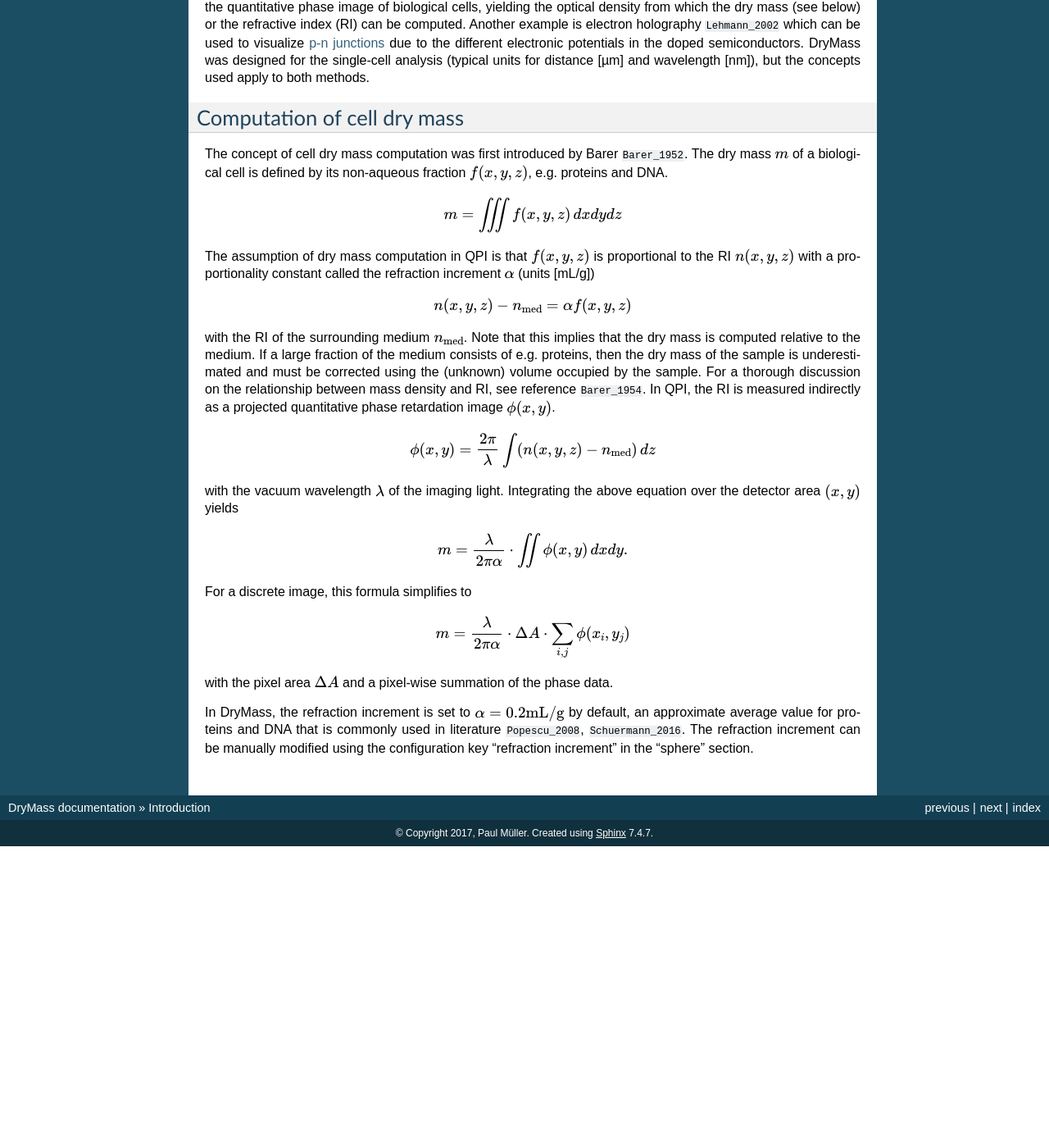
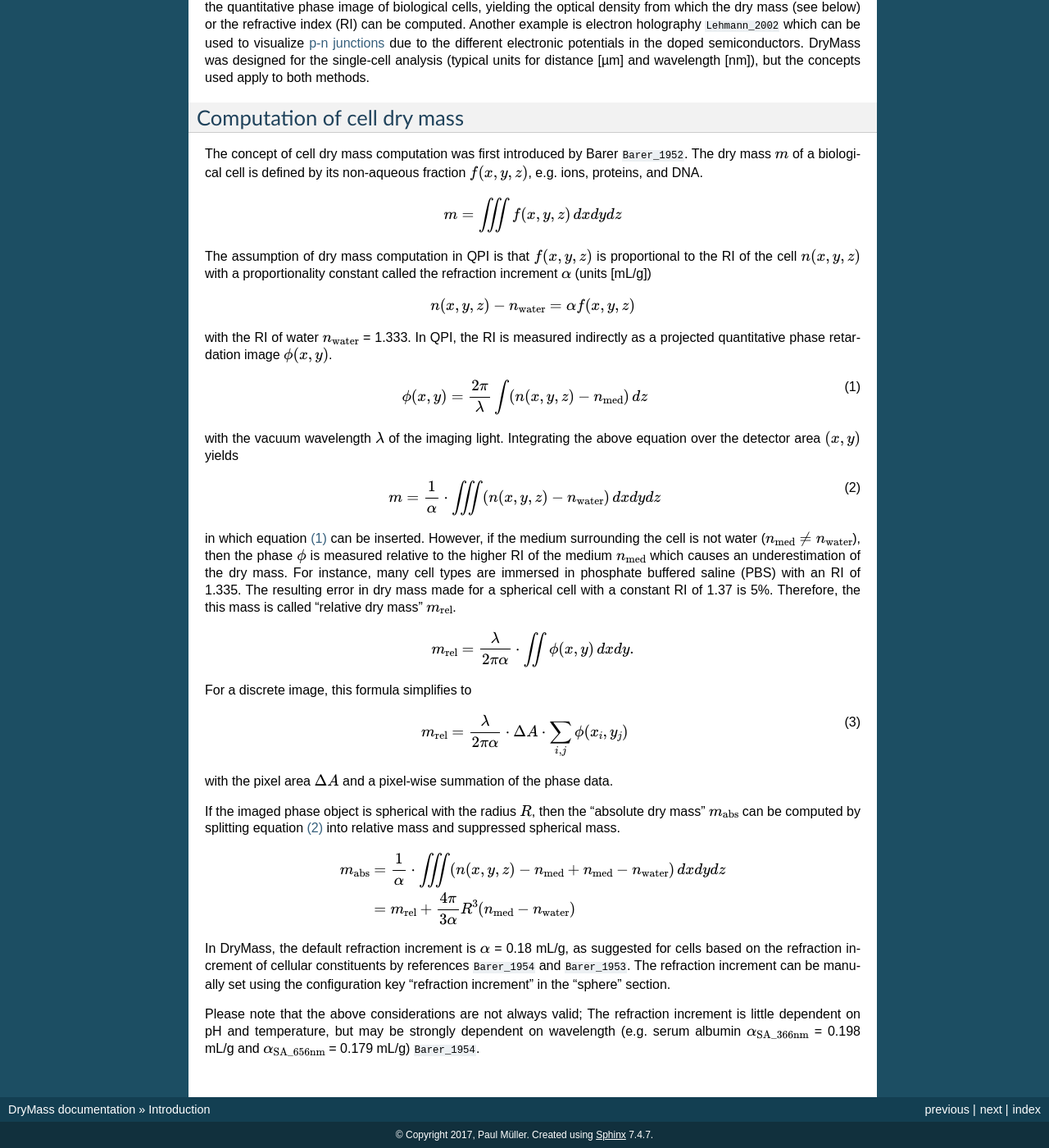
Before and after one commit to RI-imaging/DryMass, a Sphinx documentation site: the page built from docs/sec_introduction.rst, in a window 1280 px wide and 1400 px high, scrolled down 407 px. Shown: the whole window at 82% size. Built offline with Sphinx 7.4.7, drawn with Linux system fonts in a browser that asks for light colours; pages that are not in the unit, such as notebooks, are missing from menus; the version number could not be read and is left out; cross-references to code outside the pages are shown as plain code; before the commit the page ends 1439 px from its top, so only the background shows below that.

Commit message:
update docs and default refraction increment

```diff
--- a/docs/drymass.bib
+++ b/docs/drymass.bib
@@ -1,6 +1,21 @@
 % This file was created with JabRef 2.10.
 % Encoding: UTF-8
 
+
+@Article{Barer_1953,
+  Title                    = {{Determination of dry mass, thickness, solid and water concentration in living cells.}},
+  Author                   = {Barer, R},
+  Journal                  = {Nature},
+  Year                     = {1953},
+  Pages                    = {1097--1098},
+  Volume                   = {172},
+
+  Doi                      = {10.1038/1721097a0},
+  ISBN                     = {0028-0836},
+  ISSN                     = {0028-0836},
+  Keywords                 = {CELLS},
+  Pmid                     = {13111263}
+}
 
 @Article{Barer_1952,
   Title                    = {{Interference Microscopy and Mass Determination}},
--- a/docs/sec_introduction.rst
+++ b/docs/sec_introduction.rst
@@ -36,29 +36,26 @@ Computation of cell dry mass
 ----------------------------
 The concept of cell dry mass computation was first introduced by Barer
 :cite:`Barer_1952`. The dry mass :math:`m` of a biological cell is defined
-by its non-aqueous fraction :math:`f(x,y,z)`, e.g. proteins and DNA.
+by its non-aqueous fraction :math:`f(x,y,z)`, e.g. ions, proteins, and DNA.
 
 .. math::
 
   m = \iiint f(x,y,z) \, dx dy dz \\
 
 The assumption of dry mass computation in QPI is that :math:`f(x,y,z)`
-is proportional to the RI :math:`n(x,y,z)` with a proportionality
+is proportional to the RI of the cell :math:`n(x,y,z)` with a proportionality
 constant called the refraction increment :math:`\alpha` (units [mL/g])
 
 .. math::
 
-  n(x,y,z) - n_\text{med} = \alpha f(x,y,z)
+  n(x,y,z) - n_\text{water} = \alpha f(x,y,z)
 
-with the RI of the surrounding medium :math:`n_\text{med}`. Note that this implies
-that the dry mass is computed relative to the medium. If a large fraction of the medium
-consists of e.g. proteins, then the dry mass of the sample is underestimated and
-must be corrected using the (unknown) volume occupied by the sample.
-For a thorough discussion on the relationship between mass density and RI, see
-reference :cite:`Barer_1954`. In QPI, the RI is measured indirectly as a projected
+with the RI of water :math:`n_\text{water}` = 1.333.
+In QPI, the RI is measured indirectly as a projected
 quantitative phase retardation image :math:`\phi(x,y)`.
 
 .. math::
+  :label: phiri
 
   \phi(x,y) = \frac{2 \pi}{\lambda} \int (n(x,y,z) - n_\text{med}) \, dz
 
@@ -66,19 +63,52 @@ with the vacuum wavelength :math:`\lambda` of the imaging light.
 Integrating the above equation over the detector area :math:`(x,y)` yields
 
 .. math::
+  :label: intmass
 
-  m = \frac{\lambda}{2 \pi \alpha} \cdot \iint \phi(x,y) \, dx dy.
+  m = \frac{1}{\alpha} \cdot \iiint (n(x,y,z) - n_\text{water}) \, dx dy dz
+
+in which equation :eq:`phiri` can be inserted. However, if the medium
+surrounding the cell is not water (:math:`n_\text{med} \neq n_\text{water}`),
+then the phase :math:`\phi`
+is measured relative to the higher RI of the medium :math:`n_\text{med}`
+which causes an underestimation of the dry mass. For instance, many cell
+types are immersed in phosphate buffered saline (PBS) with an RI of 1.335.
+The resulting error in dry mass made for a spherical cell with a constant
+RI of 1.37 is 5\%. Therefore, the this mass is called
+"relative dry mass" :math:`m_\text{rel}`.
+
+.. math::
+
+  m_\text{rel} = \frac{\lambda}{2 \pi \alpha} \cdot \iint \phi(x,y) \, dx dy.
 
 For a discrete image, this formula simplifies to
 
 .. math::
+  :label: drymass
 
-  m = \frac{\lambda}{2 \pi \alpha} \cdot \Delta A \cdot \sum_{i,j} \phi(x_i,y_j)
+  m_\text{rel} = \frac{\lambda}{2 \pi \alpha} \cdot \Delta A \cdot \sum_{i,j} \phi(x_i,y_j)
 
 with the pixel area :math:`\Delta A` and a pixel-wise summation of the phase data.
 
-In DryMass, the refraction increment is set to :math:`\alpha = 0.2 \text{mL/g}` by
-default, an approximate average value for proteins and DNA that is commonly used in
-literature :cite:`Popescu_2008`, :cite:`Schuermann_2016`. The refraction increment
-can be manually modified using the configuration key "refraction increment" in the
-"sphere" section.
+If the imaged phase object is spherical with the radius :math:`R`,
+then the "absolute dry mass" :math:`m_\text{abs}`
+can be computed by splitting equation :eq:`intmass` into relative mass and suppressed
+spherical mass.
+
+.. math::
+
+  m_\text{abs} &= \frac{1}{\alpha} \cdot \iiint (n(x,y,z) - n_\text{med} + n_\text{med} - n_\text{water}) \, dx dy dz \\
+               &= m_\text{rel} + \frac{4\pi}{3\alpha} R^3 (n_\text{med} - n_\text{water})
+
+
+In DryMass, the default refraction increment is :math:`\alpha` = 0.18 mL/g, as
+suggested for cells based on the refraction increment of cellular
+constituents by references :cite:`Barer_1954` and :cite:`Barer_1953`.
+The refraction increment can be manually set using the configuration key
+"refraction increment" in the "sphere" section.
+
+Please note that the above considerations are not always valid;
+The refraction increment is little dependent on pH and temperature, but may be
+strongly dependent on wavelength (e.g. serum albumin
+:math:`\alpha_\text{SA_366nm}` = 0.198 mL/g and
+:math:`\alpha_\text{SA_656nm}` = 0.179 mL/g) :cite:`Barer_1954`.
```
Also changed, not shown: other parts of docs/drymass.bib (+2 -6 lines), 2 other files.
